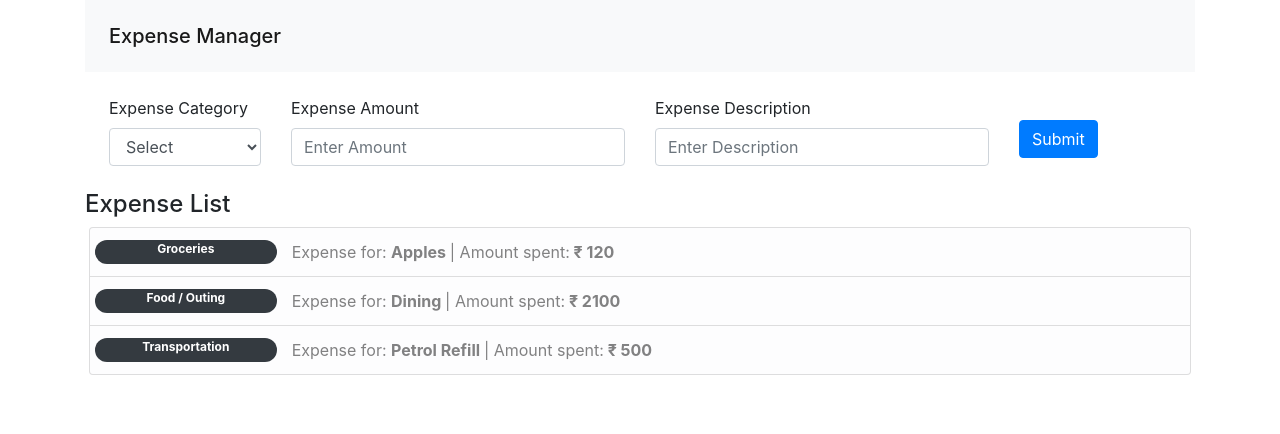
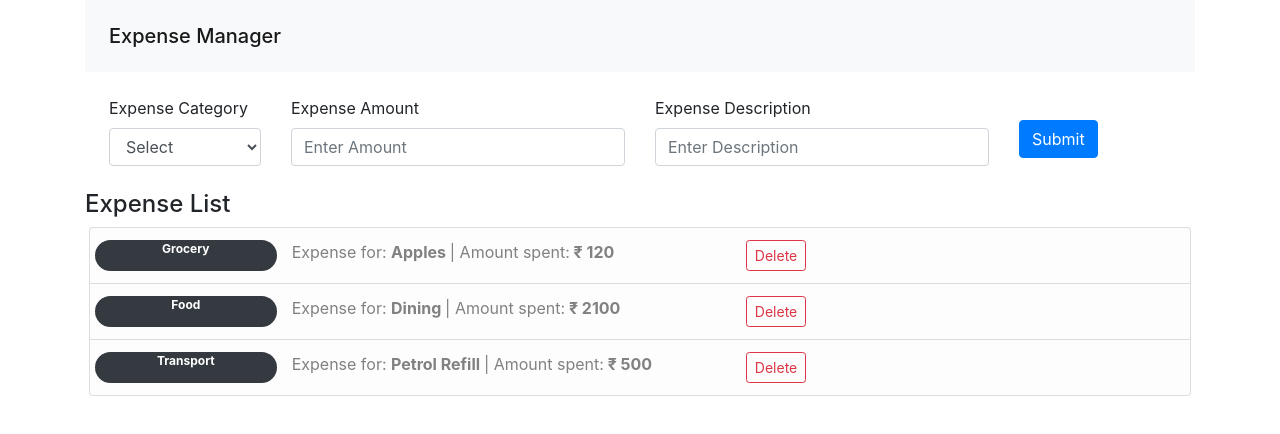
Before and after one commit to samit403/exp-mgr, a React (Create React App) app: page / in a window 1280 px wide. Shown: the top 434 px of the page. Built offline with nearby package versions, Linux system fonts and the light colour scheme.

Commit message:
minor changes

```diff
--- a/src/components/common/listItem.jsx
+++ b/src/components/common/listItem.jsx
@@ -12,6 +12,9 @@ class ListItem extends Component {
             Expense for: <b>{this.props.desc} </b> | Amount spent:
             <b> ₹ {this.props.amount}</b>
           </div>
+          <div className="col justify-content-end">
+            <button className="btn btn-sm btn-outline-danger ">Delete</button>
+          </div>
         </div>
       </li>
     );
--- a/src/components/expenseForm.jsx
+++ b/src/components/expenseForm.jsx
@@ -16,13 +16,27 @@ class ExpenseForm extends Component {
                 className="form-control form-control"
                 onChange={this.props.onChange}
               >
-                <option value={this.props.categories[0]}>Select</option>
-                <option value={this.props.categories[1]}>Food / Outing </option>
-                <option value={this.props.categories[2]}>Groceries</option>
-                <option value={this.props.categories[3]}>Rent</option>
-                <option value={this.props.categories[4]}>Transportation</option>
-                <option value={this.props.categories[5]}>Recreational</option>
-                <option value={this.props.categories[6]}>Loan EMI</option>
+                <option value={this.props.categories[0]}>
+                  {this.props.categories[0]}
+                </option>
+                <option value={this.props.categories[1]}>
+                  {this.props.categories[1]}{" "}
+                </option>
+                <option value={this.props.categories[2]}>
+                  {this.props.categories[2]}
+                </option>
+                <option value={this.props.categories[3]}>
+                  {this.props.categories[3]}
+                </option>
+                <option value={this.props.categories[4]}>
+                  {this.props.categories[4]}
+                </option>
+                <option value={this.props.categories[5]}>
+                  {this.props.categories[5]}
+                </option>
+                <option value={this.props.categories[6]}>
+                  {this.props.categories[6]}
+                </option>
               </select>
             </div>
             <div className="col-4">
--- a/src/components/home.jsx
+++ b/src/components/home.jsx
@@ -10,17 +10,17 @@ class Home extends Component {
     descriptionEntry: "",
     categories: [
       "Select",
-      "Food / Outing",
-      "Groceries",
+      "Food",
+      "Grocery",
       "Rent",
-      "Transportation",
-      "Recreational",
+      "Transport",
+      "Recreation",
       "Loan EMI"
     ],
     data: [
-      { id: 1, cat: "Groceries", amount: "120", desc: "Apples" },
-      { id: 2, cat: "Food / Outing", amount: "2100", desc: "Dining" },
-      { id: 3, cat: "Transportation", amount: "500", desc: "Petrol Refill" }
+      { id: 1, cat: "Grocery", amount: "120", desc: "Apples" },
+      { id: 2, cat: "Food", amount: "2100", desc: "Dining" },
+      { id: 3, cat: "Transport", amount: "500", desc: "Petrol Refill" }
     ]
   };
 
```
